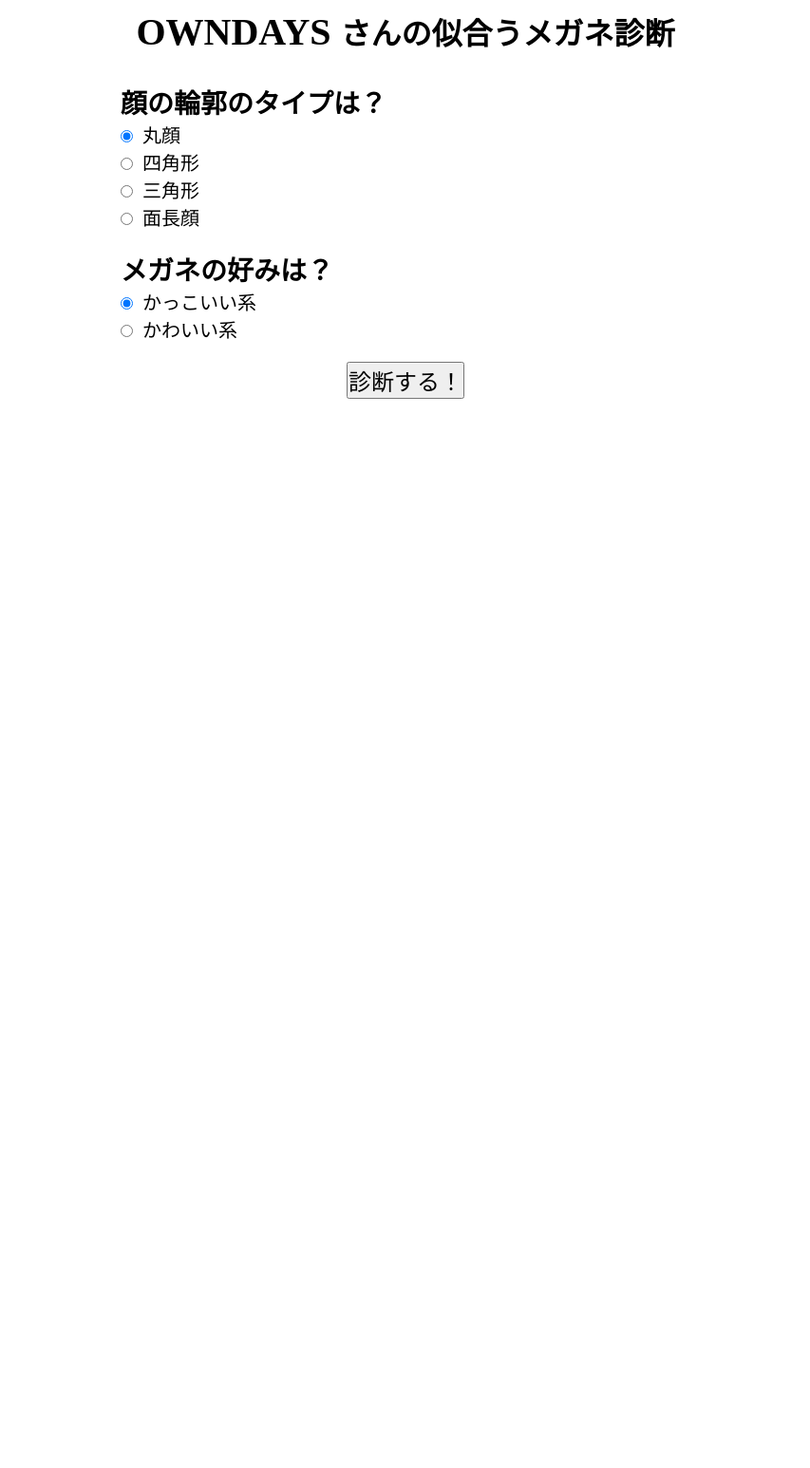
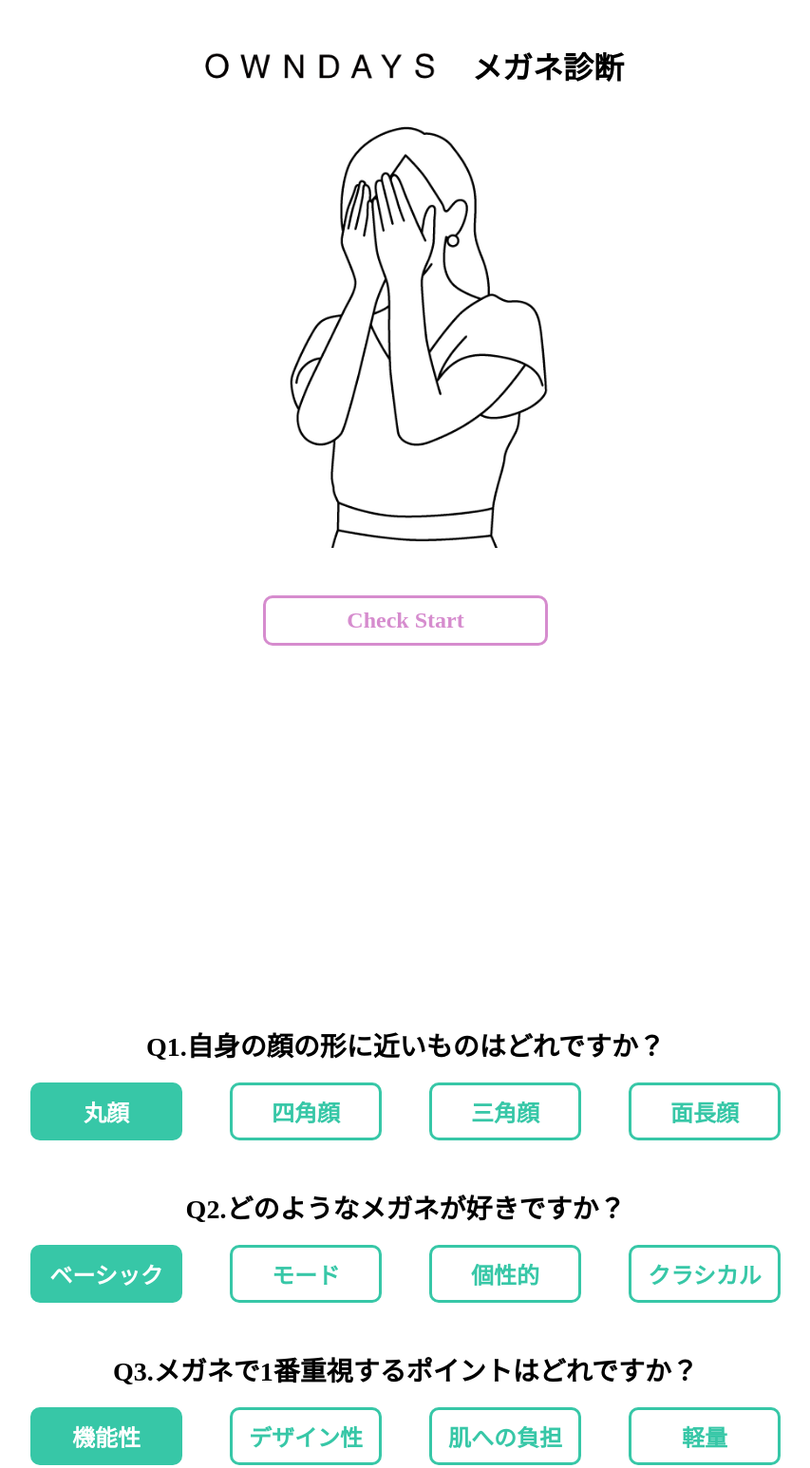
Before and after one commit to om-hondaseiha/GPS_hands-on_demo2, a plain HTML site: page index.html in a window 1280 px wide. Shown: the part 40-1586 px from the top of the page at 95% size, without its empty margins (213-1066 px from the left). Before the commit the page ends 910 px from the top, so only its background shows below. Drawn offline with Linux system fonts and the light colour scheme.

Commit message:
[create] demo2(WIP)

```diff
--- a/index.html
+++ b/index.html
@@ -9,30 +9,49 @@
 </head>
 <body>
   <main>
-    <h1><span>OWNDAYS</span>さんの似合うメガネ診断</h1>
-    <section>
-      <h3>顔の輪郭のタイプは？</h3>
-      <div>
-        <label><input type="radio" name="face_type" value="0" checked>丸顔<br></label>
-        <label><input type="radio" name="face_type" value="1">四角形<br></label>
-        <label><input type="radio" name="face_type" value="2">三角形<br></label>
-        <label><input type="radio" name="face_type" value="3">面長顔<br></label>
-      </div>
+    <section id="top">
+      <section>
+        <img src="img/OWNDAYS.png" alt="OWNDAYSのロゴ" id="logo">
+        <h1>メガネ診断</h1>
+      </section>
+      <img src="img/woman.png" alt="女性のシルエット">
+      <p id="start" class="pink-button">Check Start</p>
     </section>
-    <section>
-      <h3>メガネの好みは？</h3>
-      <div>
-        <label><input type="radio" name="favorite" value="0" checked>かっこいい系<br></label>
-        <label><input type="radio" name="favorite" value="1">かわいい系<br></label>
-      </div>
+
+    <section id="questions">
+      <section>
+        <h3>Q1.自身の顔の形に近いものはどれですか？</h3>
+        <div class="choices">
+          <label class="face_type selected"><input type="radio" name="face_type" value="0" checked>丸顔<br></label>
+          <label class="face_type"><input type="radio" name="face_type" value="1">四角顔<br></label>
+          <label class="face_type"><input type="radio" name="face_type" value="2">三角顔<br></label>
+          <label class="face_type"><input type="radio" name="face_type" value="3">面長顔<br></label>
+        </div>
+      </section>
+      <section>
+        <h3>Q2.どのようなメガネが好きですか？</h3>
+        <div class="choices">
+          <label class="favorite selected"><input type="radio" name="favorite" value="0" checked>ベーシック<br></label>
+          <label class="favorite"><input type="radio" name="favorite" value="1">モード<br></label>
+          <label class="favorite"><input type="radio" name="favorite" value="2">個性的<br></label>
+          <label class="favorite"><input type="radio" name="favorite" value="3">クラシカル<br></label>
+        </div>
+      </section>
+      <section>
+        <h3>Q3.メガネで1番重視するポイントはどれですか？</h3>
+        <div class="choices">
+          <label class="importance selected"><input type="radio" name="importance" value="0" checked>機能性<br></label>
+          <label class="importance"><input type="radio" name="importance" value="1">デザイン性<br></label>
+          <label class="importance"><input type="radio" name="importance" value="2">肌への負担<br></label>
+          <label class="importance"><input type="radio" name="importance" value="3">軽量<br></label>
+        </div>
+      </section>
+      <p id="check" class="pink-button">結果を見る</p>
     </section>
-    <button id="check">診断する！</button>
     <div id="diagnosis"></div>
     <p id="glass_name"></p>
   </main>
-  <!-- jQueryあり/なしどっちも用意しております。 -->
-  <!-- <script type="text/javascript" src="jquery-3.6.0.min.js"></script>
-  <script type="text/javascript" src="script-jq.js"></script> -->
+  <script type="text/javascript" src="jquery-3.6.0.min.js"></script>
   <script type="text/javascript" src="script.js"></script>
 </body>
 </html>
--- a/script.js
+++ b/script.js
@@ -1,33 +1,43 @@
-function buttonClick(){
+$('#start').click(function(event){
+  $('body, html').animate({
+    scrollTop: 1100
+  }, 800);
+  event.preventDefault();
+});
+
+$('input').click(function(){
+  let className = '.' + $(this).attr('name');
+  $(className).removeClass('selected');
+  $(this).parent().addClass('selected');
+});
+
+$('#check').click(function(){
+  let faceType = $("input[name='face_type']");
+  let faceTypeLength = faceType.length;
+
+  let favorite = $("input[name='favorite']");
+  let favoriteLength = favorite.length;
+
   let faceTypeValue = '';
   let favoriteValue = '';
   let glassType = '';
 
   for (let i = 0; i < faceTypeLength; i++){
-    if (faceType.item(i).checked){
-      faceTypeValue = faceType.item(i).value;
+    if (faceType[i].checked){
+      faceTypeValue = faceType[i].value;
     }
-  }
+  };
   for (let j = 0; j < favoriteLength; j++){
-    if (favorite.item(j).checked){
-      favoriteValue = favorite.item(j).value;
+    if (favorite[j].checked){
+      favoriteValue = favorite[j].value;
     }
-  }
+  };
   // 輪郭4×好み2なので、以下のようにすると被らず8通りできる
   glassType = parseInt(faceTypeValue) * 2 + parseInt(favoriteValue);
-  diagnosis.style.backgroundImage = 'url(img/glass-' + glassType + '.png)';
-  diagnosis.style.border = '1px solid #000';
-  glassName.innerHTML = '結果は...メガネ' + glassType + '!!';
-}
 
-let faceType = document.getElementsByName('face_type');
-let faceTypeLength = faceType.length;
-
-let favorite = document.getElementsByName('favorite');
-let favoriteLength = favorite.length;
-
-let checkButton = document.getElementById('check');
-let diagnosis = document.getElementById('diagnosis');
-let glassName = document.getElementById('glass_name');
-
-checkButton.addEventListener('click', buttonClick);
+  $('#diagnosis').css({
+    'background-image' : 'url(img/glass-' + glassType + '.png)',
+    'border' : '1px solid #000'
+  });
+  $('#glass_name').html('結果は...メガネ' + glassType + '!!');
+});
--- a/style.css
+++ b/style.css
@@ -3,36 +3,81 @@
   padding: 0;
   box-sizing: border-box;
 }
+.pink-button {
+  display: block;
+  width: 300px;
+  padding: 10px 0;
+  margin: 0 auto;
+  border: 3px solid #d68cce;
+  border-radius: 10px;
+  color: #d68cce;
+  font-weight: bold;
+  font-size: 24px;
+}
+
 main {
-  width: 600px;
+  width: 840px;
   margin: 50px auto;
+}
+#top {
+  text-align: center;
+  margin-bottom: 400px;
+}
+#top section {
+  display: flex;
+  justify-content: center;
+  align-items: center;
 }
 h1 {
   font-size: 32px;
-  margin-bottom: 30px;
+}
+#logo {
+  width: 300px;
+  height: auto;
+}
+#top > img {
+  display: block;
+  width: 450px;
+  height: auto;
+  margin: 0 auto 50px;
+}
+
+#questions {
   text-align: center;
+  margin-bottom: 400px;
 }
-h1 span {
-  font-size: 40px;
-  margin-right: 10px;
+#questions section {
+  margin-bottom: 50px;
 }
-section {
+#questions h3 {
+  font-size: 28px;
   margin-bottom: 20px;
 }
-section h3 {
-  font-size: 28px;
+.choices {
+  display: flex;
+  justify-content: space-between;
 }
-section label {
-  font-size: 20px;
+.choices label {
+  display: block;
+  width: 160px;
+  padding: 10px 0;
+  margin: 0 auto;
+  border: 3px solid #37c7a7;
+  border-radius: 10px;
+  color: #37c7a7;
+  font-weight: bold;
+  font-size: 24px;
+  transition: all 1s ease-in-out;
 }
-section label input {
-  margin-right: 10px;
+.choices input {
+  width: 0;
+  opacity: 0;
 }
-#check {
-  display: block;
-  font-size: 24px;
-  margin: 0 auto 100px;
+.choices label.selected {
+  background-color: #37c7a7;
+  color: #fff;
 }
+
 #diagnosis {
   width: 100%;
   height: 300px;
```
Also changed, not shown: script-jq.js (deleted, +0 -30 lines), img/OWNDAYS.png (added), img/woman.png (added), 3 other files.
